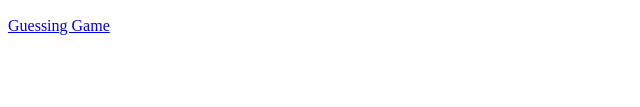
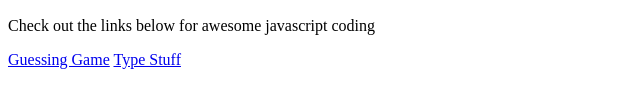
Before and after one commit to marcbraden/marcbraden.github.io, a plain HTML site: page index.html in a window 1280 px wide. Shown: the part 311-418 px from the top of the page, without its empty margins (0-640 px from the left). Drawn offline with Linux system fonts and the light colour scheme.

Commit message:
Update index.html

```diff
--- a/index.html
+++ b/index.html
@@ -3,8 +3,8 @@
 <body>
 
 <img src="https://image.freepik.com/free-vector/blue-sign-come-we-are-open_100959-37.jpg" height="300" width="300">
-<p>
-<a href="JavaGuess.html">Guessing Game</a>
-</p>
+  <p>Check out the links below for awesome javascript coding</p>
+  <a href="JavaGuess.html">Guessing Game</a>
+  <a href="JavaCount.html">Type Stuff</a>
 </body>
 </html>
```
